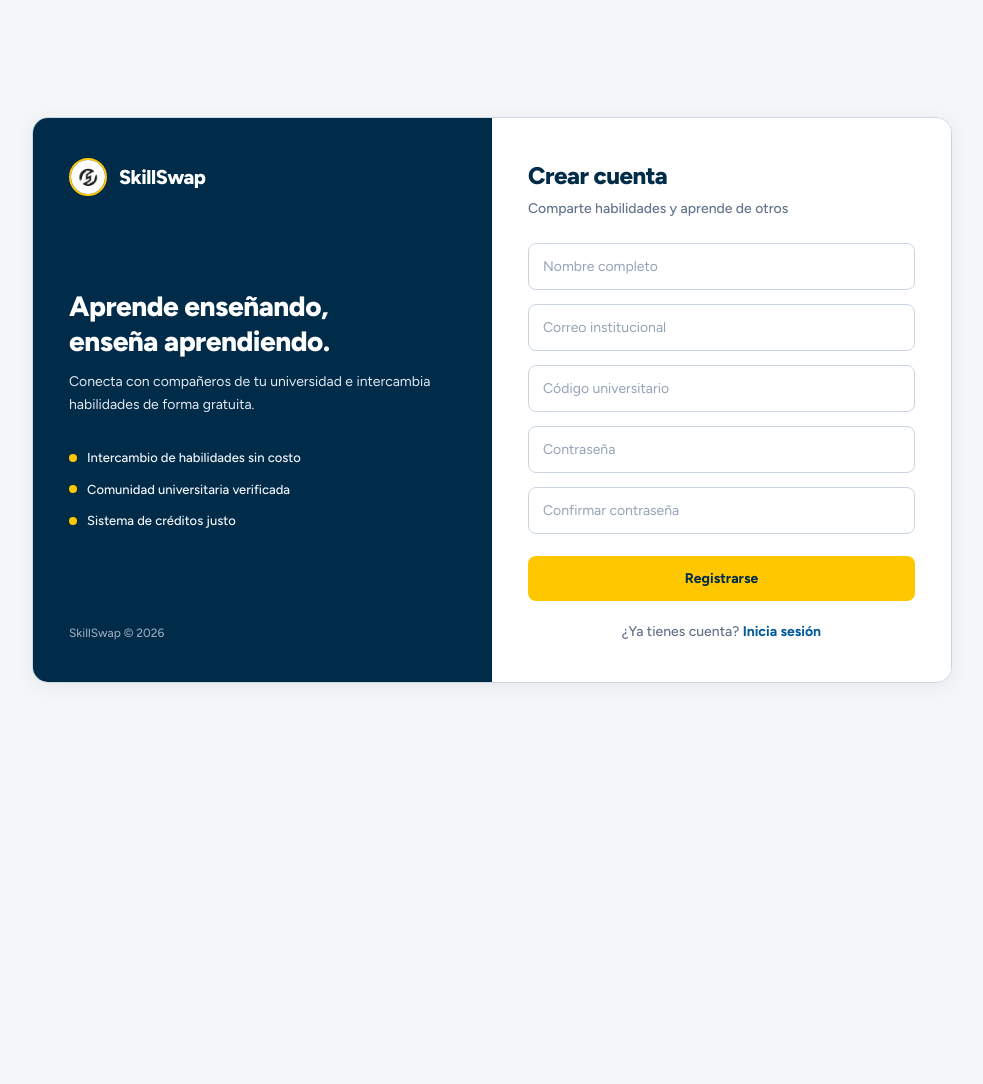
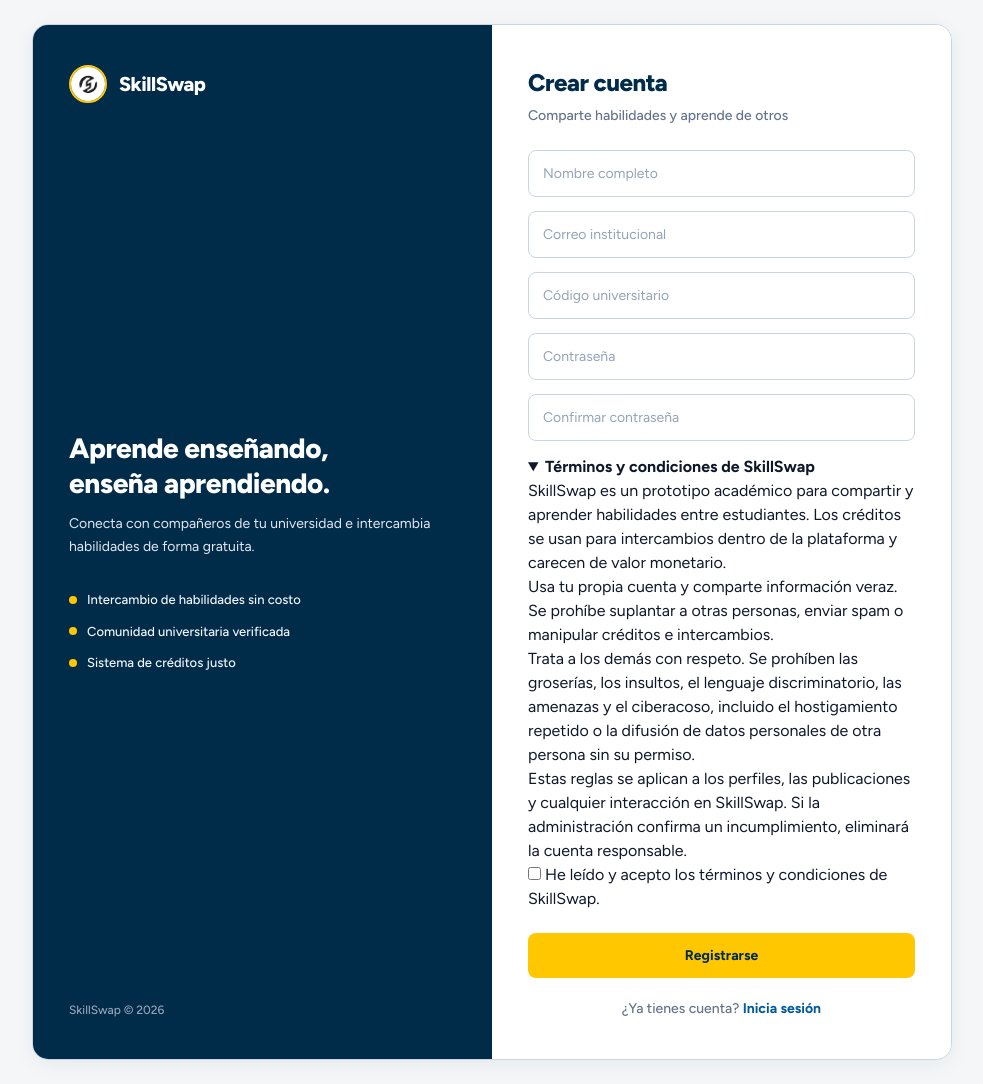
Before and after one commit to LuisdaUV/Skillswap, a Laravel app: page /register in a window 1280 px wide. Shown: the whole page, without its empty margins (148-1131 px from the left). Before the commit the page ends 683 px from the top, so only its background shows below. Run offline with Laravel 12, Linux system fonts and the light colour scheme; style sheets or scripts are compiled from the project's sources.

Commit message:
feat: Terminos y condiciones

```diff
--- a/app/Http/Controllers/Auth/RegisteredUserController.php
+++ b/app/Http/Controllers/Auth/RegisteredUserController.php
@@ -30,6 +30,8 @@ class RegisteredUserController extends Controller
      */
     public function store(Request $request): RedirectResponse
     {
+        $userModel = config('auth.providers.users.model');
+
         // 1. Convertimos el email automáticamente a minúsculas para evitar errores
         $request->merge([
             'email' => mb_strtolower($request->email),
@@ -44,18 +46,20 @@ class RegisteredUserController extends Controller
             'university_id.unique' => 'Esta matrícula o código ya está registrado en SkillSwap.',
             'password.min' => 'La contraseña es muy corta, pon al menos 8 caracteres.',
             'password.confirmed' => 'Las contraseñas no coinciden, verifica de nuevo.',
+            'terms.accepted' => 'Debes aceptar los términos y condiciones para crear tu cuenta.',
         ];
 
         // 3. Ejecutamos la validación pasando las reglas y los mensajes
         $request->validate([
             'name' => ['required', 'string', 'max:255'],
-            'email' => ['required', 'string', 'lowercase', 'email', 'max:255', 'unique:'.User::class],
-            'university_id' => ['required', 'string', 'max:255', 'unique:'.User::class],
+            'email' => ['required', 'string', 'lowercase', 'email', 'max:255', 'unique:'.$userModel],
+            'university_id' => ['required', 'string', 'max:255', 'unique:'.$userModel],
             'password' => ['required', 'confirmed', Rules\Password::defaults()],
+            'terms' => ['accepted'],
         ], $messages);
 
         // 4. Si todo está bien, creamos el usuario
-        $user = User::create([
+        $user = $userModel::create([
             'name' => $request->name,
             'email' => $request->email,
             'university_id' => $request->university_id,
--- a/resources/views/auth/register.blade.php
+++ b/resources/views/auth/register.blade.php
@@ -138,6 +138,38 @@
             placeholder="Confirmar contraseña" required class="gs-input">
     </div>
 
+    <div class="gs-field">
+    <details open>
+        <summary><strong>Términos y condiciones de SkillSwap</strong></summary>
+
+        <p>SkillSwap es un prototipo académico para compartir y aprender habilidades
+            entre estudiantes. Los créditos se usan para intercambios dentro de
+            la plataforma y carecen de valor monetario.</p>
+
+        <p>Usa tu propia cuenta y comparte información veraz. Se prohíbe suplantar
+            a otras personas, enviar spam o manipular créditos e intercambios.</p>
+
+        <p>Trata a los demás con respeto. Se prohíben las groserías, los insultos,
+            el lenguaje discriminatorio, las amenazas y el ciberacoso, incluido
+            el hostigamiento repetido o la difusión de datos personales de otra
+            persona sin su permiso.</p>
+
+        <p>Estas reglas se aplican a los perfiles, las publicaciones y cualquier
+            interacción en SkillSwap. Si la administración confirma un
+            incumplimiento, eliminará la cuenta responsable.</p>
+    </details>
+
+    <label>
+        <input type="checkbox" name="terms" value="1"
+            @checked(old('terms')) required>
+        He leído y acepto los términos y condiciones de SkillSwap.
+    </label>
+
+    @error('terms')
+        <p class="gs-error">{{ $message }}</p>
+    @enderror
+</div>
+
     <button type="submit" class="gs-btn">Registrarse</button>
 
     <p class="gs-footer-text">
```
